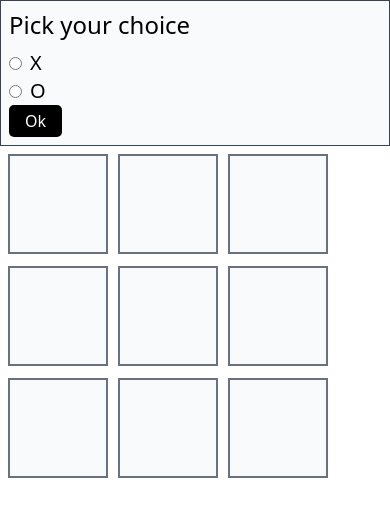
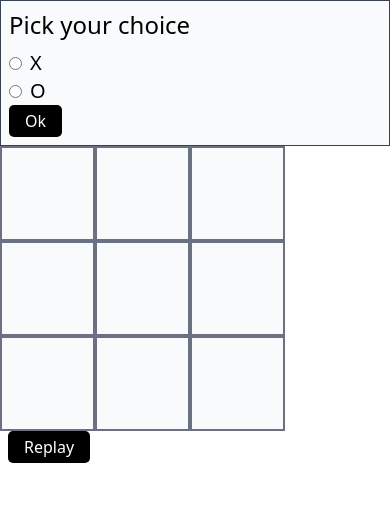
Before and after one commit to HarishBabu-DV/Tic-Tac-Toe, a React (Vite) app: page /game in a window 390 px wide. Shown: the top 516 px of the page. Built offline with nearby package versions, Linux system fonts and the light colour scheme.

Commit message:
partially completed responsiveness

```diff
--- a/src/components/TicTacToe.jsx
+++ b/src/components/TicTacToe.jsx
@@ -2,12 +2,12 @@ import React, { useEffect, useRef, useState } from 'react'
 
 const TicTacToe = () => {
     const noOfSquares=[1,2,3,4,5,6,7,8,9];
-    // const noOfCols=[...noOfRows];
     const [selectedChoice,setSelectedChoice]=useState('')
     const [isXTurn,setIsXTurn]=useState(false);
     const [isDisabled,setIsDisabled]=useState(false)
     const [isReady,setIsReady]=useState(false)
     const [elements,setElements]=useState(Array(9).fill(null))
+    const [winnerName,setWinnerName]=useState(null)
     const handleOnSubmit=()=>{
         selectedChoice === 'x' ? setIsXTurn(true) : setIsXTurn(false)
         setIsDisabled(true)
@@ -25,7 +25,7 @@ const TicTacToe = () => {
                 ((elements[0] === 'x' && elements[4] === 'x' && elements[8] === 'x'))||
                 ((elements[6] === 'x' && elements[4] === 'x' && elements[2] === 'x'))
             ){
-                console.log('game over.winner is x');
+                setWinnerName('x')
             }
 
         else if( ((elements[0] === 'o' && elements[1] === 'o' && elements[2] === 'o'))||
@@ -36,12 +36,11 @@ const TicTacToe = () => {
         ((elements[2] === 'o' && elements[5] === 'o' && elements[8] === 'o'))||
         ((elements[0] === 'o' && elements[4] === 'o' && elements[8] === 'o'))||
         ((elements[6] === 'o' && elements[4] === 'o' && elements[2] === 'o'))){
-            console.log('game over.winner is o');
-
+            setWinnerName('o')
         }
         else{
             if(elements.filter(element=>element!==null).length === 9){
-                alert('match draw')
+                setWinnerName('draw')
             } else return
         }
     }
@@ -52,6 +51,16 @@ const TicTacToe = () => {
         setElements(temp)
         setIsXTurn(!isXTurn)
     }
+    const handleReplay=()=>{
+        setIsDisabled(false)
+        setSelectedChoice('')
+        setElements([])
+        setWinnerName(null)
+    }
+
+
+
+
     useEffect(()=>{
         if(elements.length>=3){
             chooseWinner()
@@ -78,43 +87,37 @@ const TicTacToe = () => {
                 </div>
             </div>
         </div>
-        { /* <table  className='mx-auto'>
-            <tbody>
-                {
-                    noOfRows.map((row,index)=>(
-                        <tr key={index}>
-                            {
-                                noOfCols.map((col,index)=>(
-                                    <td className='size-[100px] bg-gray-50 text-center border-2 border-gray-700 text-5xl opacity-0' key={index} onClick={(e)=>{
-                                        isXTurn ? setIsXTurn(false) : setIsXTurn(true)
-                                        e.target.classList.add('opacity-[100%]')
 
-                                    }}>
-                                        { isReady &&  isXTurn ? 'o' : 'x'}
-
-                                    </td>
-                                ))
-                            }
-
-                        </tr>
-                    ))
-                }
-            </tbody>
-
-        </table> */}
-
-        <div className='grid grid-cols-3 grid-rows-3 w-[330px] gap-y-3 m-2'>
+        <div className='grid grid-cols-3 grid-rows-3 w-max'>
             {
                 noOfSquares.map((square,index)=>(
-                    <div className='size-[100px] bg-gray-50 border-[2px] border-gray-500 ' onClick={()=>handleOnClick(index)
+                    <div className='relative size-[95px] md:size-[120px] xl:size-[140px] bg-gray-50 border-[2px] border-gray-500 ' onClick={()=>{
+                        if(isReady){
+                            handleOnClick(index)
+                        }
+                        }
                     } key={index}>
-                        <span>
-                        { elements[index] }
-                        </span>
+                         <div className='absolute w-full h-full left-[47.5px] top-[47.5px] -translate-x-[47.5px] -translate-y-[47.5px] text-[30px] font-bold'>
+                        {
+                            isReady &&
+                                    elements[index]
 
+                        }
+                        </div>
                     </div>
                 ))
             }
+        </div>
+
+            {
+                winnerName!==null ? winnerName === 'draw' ? (
+                    <h3 className='text-2xl text-yellow-500'>Match draw </h3>
+                ) :(
+                    <h3 className='text-2xl text-green-500'>Winner is {winnerName}</h3>
+                ) : null
+            }
+        <div>
+            <button className='bg-black text-white px-4 py-1 rounded-[5px] ml-2' onClick={handleReplay}>Replay</button>
         </div>
     </div>
   )
```
